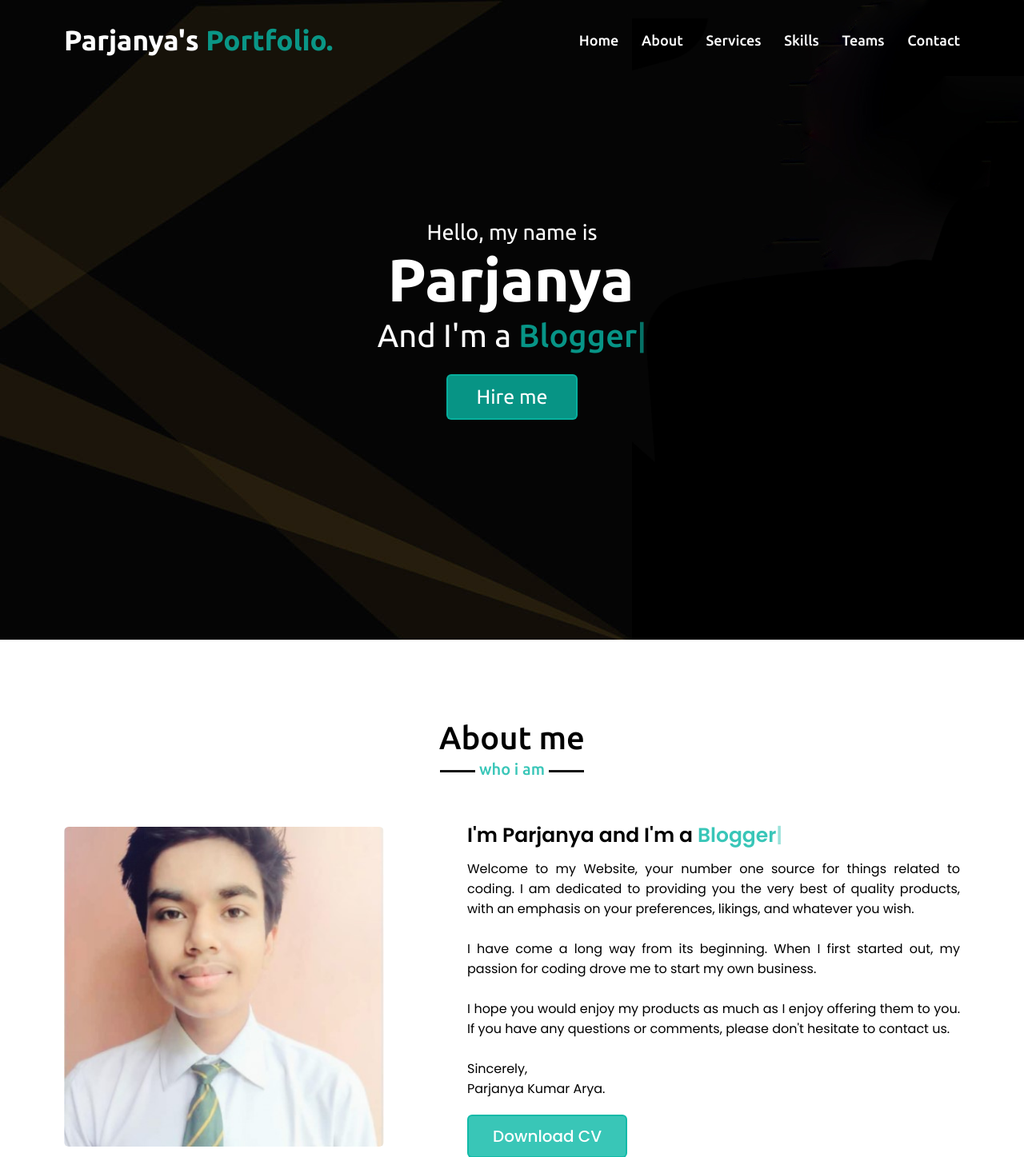
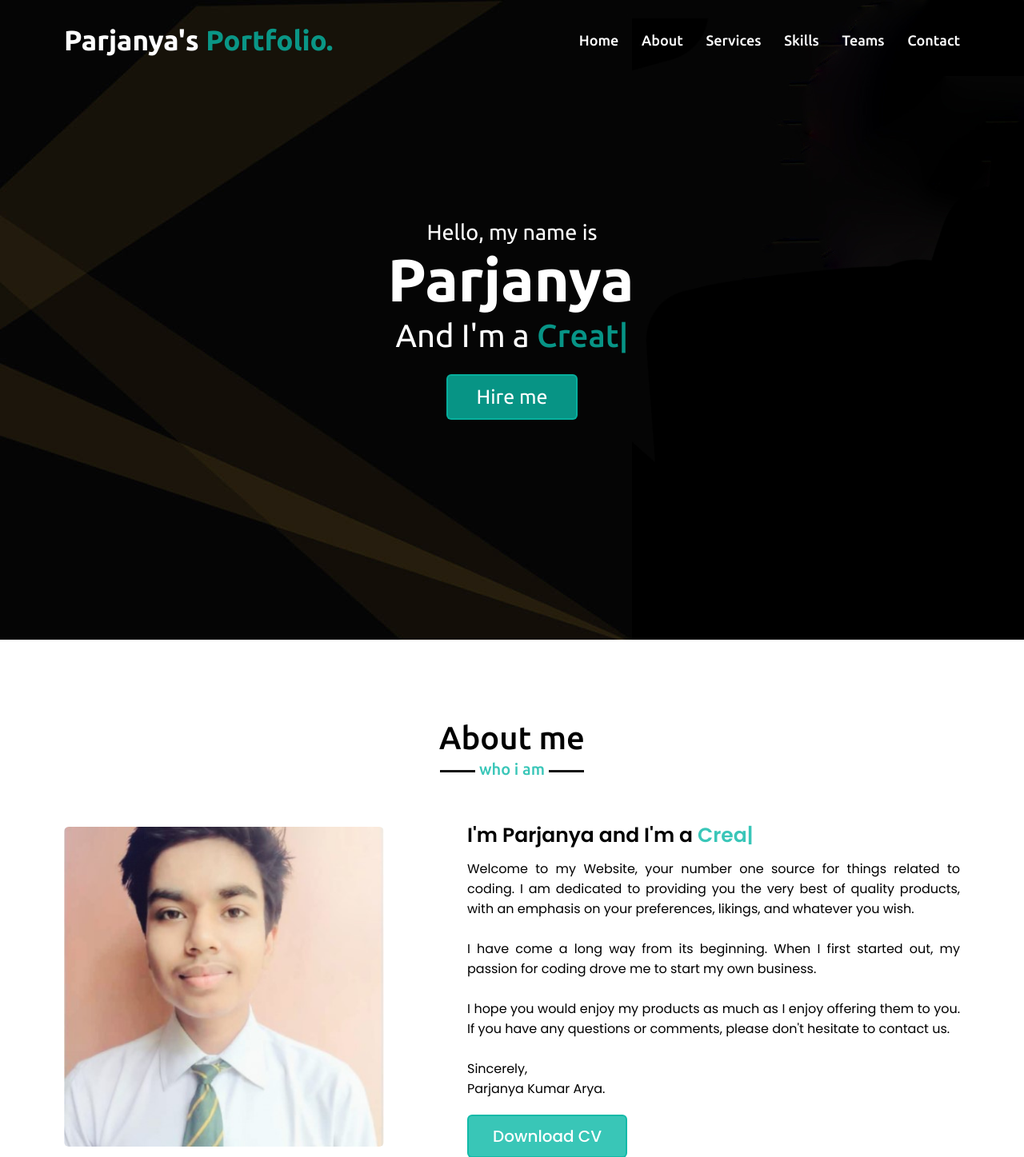
Before and after one commit to Parjanya-Kumar-Arya-github/My-Portfolio, a Django app: page / in a window 1280 px wide. Shown: the top 1447 px of the page at 80% size. Run offline with Django 3.2, Linux system fonts and the light colour scheme.

Commit message:
Update index.html

```diff
--- a/template/index.html
+++ b/template/index.html
@@ -313,14 +313,14 @@ $(document).ready(function(){
 
     // typing text animation script
     var typed = new Typed(".typing", {
-        strings: ["YouTuber", "Developer", "Blogger", "Designer", "Freelancer"],
+        strings: ["Coder", "Developer", "Creator", "Designer", "Freelancer"],
         typeSpeed: 100,
         backSpeed: 60,
         loop: true
     });
 
     var typed = new Typed(".typing-2", {
-        strings: ["YouTuber", "Developer", "Blogger", "Designer", "Freelancer"],
+        strings: ["Coder", "Developer", "Creator", "Designer", "Freelancer"],
         typeSpeed: 100,
         backSpeed: 60,
         loop: true
```
